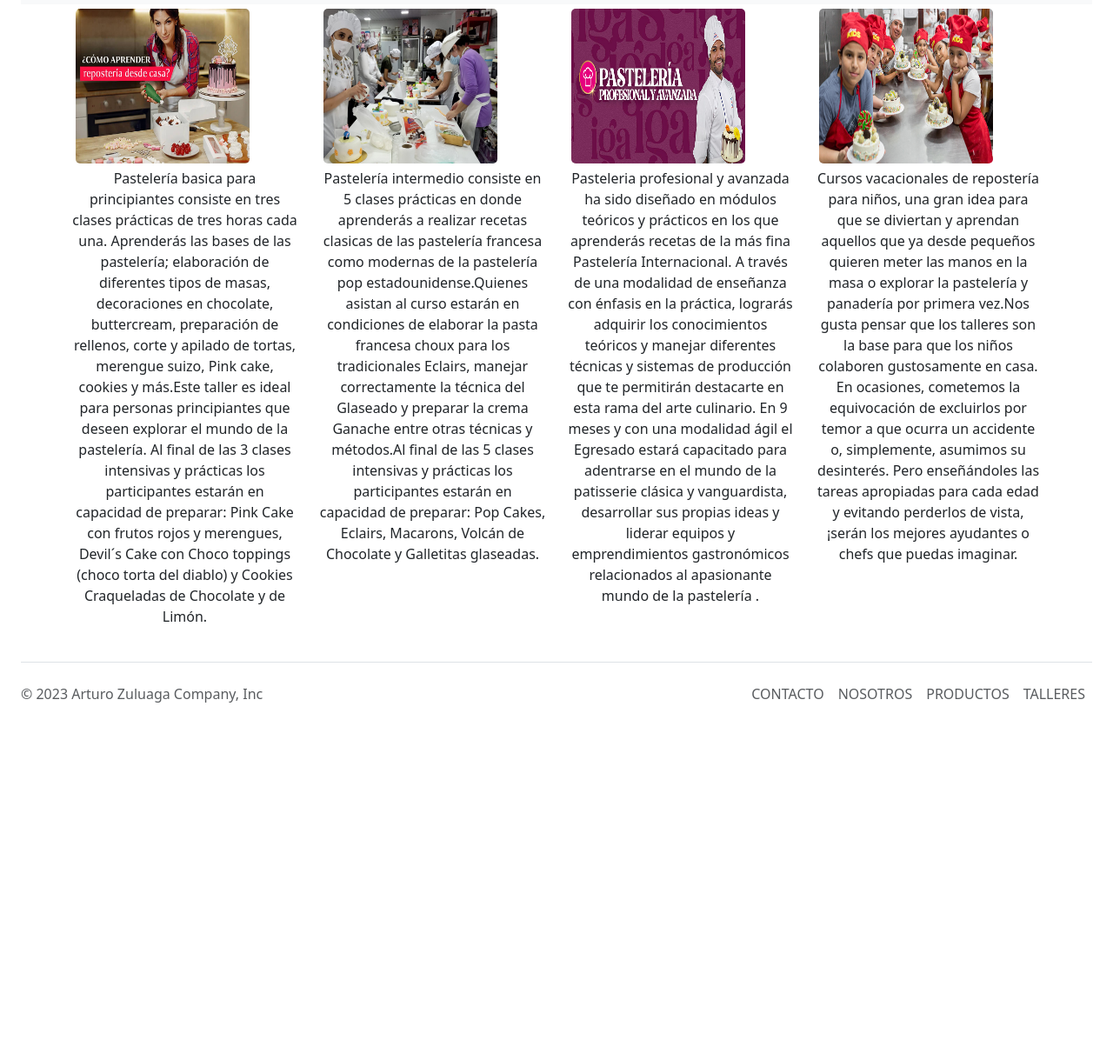
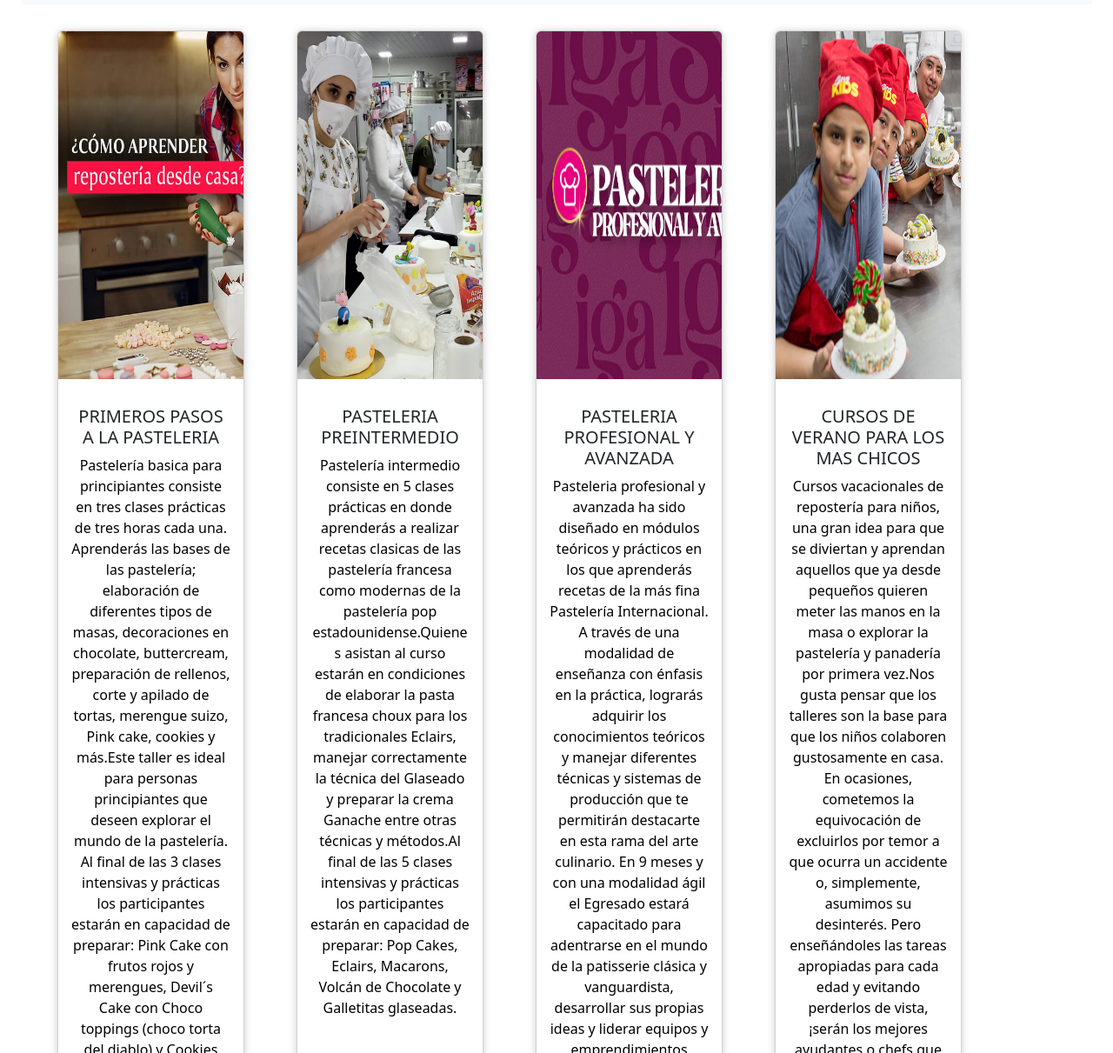
Before and after one commit to Arturo-Zuluaga/PROYECTO-FINAL-ARTURO-ZULUAGA, a plain HTML site: page paginas/talleres.html in a window 1280 px wide. Shown: the part 229-1440 px from the top of the page at 87% size. Before the commit the page ends 1063 px from the top, so only its background shows below. Drawn offline with nearby package versions, Linux system fonts and the light colour scheme.

Commit message:
aplicacion de palabras claves para SEM

```diff
--- a/paginas/talleres.html
+++ b/paginas/talleres.html
@@ -4,7 +4,9 @@
 <head>
   <meta charset="UTF-8">
   <meta name="viewport" content="width=device-width, initial-scale=1.0">
-  <title>Grid</title>
+  <title>VEN A ESTUDIAR</title>
+  <meta name="description" value="los mejores para tu enseñanza">
+  <meta name="keywords" value="nivel academico, material de apoyo, profesores especializados, certificados, niños y adultos, comienza desde cero, empieza tu profesion">
 
   <link href="https://cdn.jsdelivr.net/npm/bootstrap@5.3.0-alpha1/dist/css/bootstrap.min.css" rel="stylesheet"
     integrity="sha384-GLhlTQ8iRABdZLl6O3oVMWSktQOp6b7In1Zl3/Jr59b6EGGoI1aFkw7cmDA6j6gD" crossorigin="anonymous">
@@ -17,7 +19,7 @@
 
   <header class="header">
     <div class="text-center">
-            <img src="../multimedia/media/logo1.jpg"  class="img-fluid" alt="logo de marca">
+      <img src="../multimedia/media/logo1.jpg" class="img-fluid" alt="logo de marca">
     </div>
   </header>
 
@@ -31,7 +33,9 @@
       <nav class="navbar navbar-expand-lg bg-body-tertiary">
         <div class="container-fluid">
           <a class="navbar-brand" href="#" _msttexthash="381446" _msthash="272">Frenesi Cupcakes</a>
-              <button class="navbar-toggler" type="button" data-bs-toggle="collapse" data-bs-target="#navbarNavDropdown" aria-controls="navbarNavDropdown" aria-expanded="false" aria-label="Toggle navigation" _msthidden="A" _mstaria-label="320099" _msthash="273">
+          <button class="navbar-toggler" type="button" data-bs-toggle="collapse" data-bs-target="#navbarNavDropdown"
+            aria-controls="navbarNavDropdown" aria-expanded="false" aria-label="Toggle navigation" _msthidden="A"
+            _mstaria-label="320099" _msthash="273">
             <span class="navbar-toggler-icon"></span>
           </button>
           <div class="collapse navbar-collapse" id="navbarNavDropdown">
@@ -40,7 +44,8 @@
                 <a class="nav-link" href="../index.html" _msttexthash="136006" _msthash="275">Inicio</a>
               </li>
               <li class="nav-item">
-                    <a class="nav-link active" aria-current="page" href="./nosotros.html" _msttexthash="59059" _msthash="274">Nosotros</a>
+                <a class="nav-link active" aria-current="page" href="./nosotros.html" _msttexthash="59059"
+                  _msthash="274">Nosotros</a>
               </li>
               <li class="nav-item">
                 <a class="nav-link" href="./contacto.html" _msttexthash="136006" _msthash="275">Contacto</a>
@@ -49,12 +54,17 @@
                 <a class="nav-link" href="#" _msttexthash="95589" _msthash="276">Talleres</a>
               </li>
               <li class="nav-item dropdown">
-                    <a class="nav-link dropdown-toggle" href="./nuestros-productos.html" role="button" data-bs-toggle="dropdown" aria-expanded="false" _msttexthash="339885" _msthash="277"> Productos</a>
+                <a class="nav-link dropdown-toggle" href="./nuestros-productos.html" role="button"
+                  data-bs-toggle="dropdown" aria-expanded="false" _msttexthash="339885" _msthash="277"> Productos</a>
                 <ul class="dropdown-menu" _mstvisible="0">
-                      <li _mstvisible="1"><a class="dropdown-item" href="./nuestros-pructos.html" _msttexthash="93353" _msthash="278" _mstvisible="2">Hechizolate</a></li>
-                      <li _mstvisible="1"><a class="dropdown-item" href="./nuestros-pructos.html" _msttexthash="180622" _msthash="279" _mstvisible="2">Redvelvet</a></li>
-                      <li _mstvisible="1"><a class="dropdown-item" href="./nuestros-pructos.html" _msttexthash="230152" _msthash="280" _mstvisible="2">Tormenta de dulce de leche</a></li>
-                      <li _mstvisible="1"><a class="dropdown-item" href="./nuestros-pructos.html" _msttexthash="93353" _msthash="278" _mstvisible="2">Verano citrico</a></li>
+                  <li _mstvisible="1"><a class="dropdown-item" href="./nuestros-pructos.html" _msttexthash="93353"
+                      _msthash="278" _mstvisible="2">Hechizolate</a></li>
+                  <li _mstvisible="1"><a class="dropdown-item" href="./nuestros-pructos.html" _msttexthash="180622"
+                      _msthash="279" _mstvisible="2">Redvelvet</a></li>
+                  <li _mstvisible="1"><a class="dropdown-item" href="./nuestros-pructos.html" _msttexthash="230152"
+                      _msthash="280" _mstvisible="2">Tormenta de dulce de leche</a></li>
+                  <li _mstvisible="1"><a class="dropdown-item" href="./nuestros-pructos.html" _msttexthash="93353"
+                      _msthash="278" _mstvisible="2">Verano citrico</a></li>
                 </ul>
               </li>
             </ul>
@@ -64,7 +74,7 @@
 
 
 
-    <div class="container text-center">
+      <!-- <div class="container text-center">
         <div class="row">
           <div class="col" _msttexthash="94627" _msthash="187">
 
@@ -75,7 +85,8 @@
             <p>Pastelería basica para principiantes consiste en tres clases prácticas de tres horas cada una. Aprenderás
               las
               bases de las pastelería; elaboración de diferentes tipos de masas, decoraciones en chocolate, buttercream,
-            preparación de rellenos, corte y apilado de tortas, merengue suizo, Pink cake, cookies y más.Este taller es
+              preparación de rellenos, corte y apilado de tortas, merengue suizo, Pink cake, cookies y más.Este taller
+              es
               ideal para personas principiantes que deseen explorar el mundo de la pastelería. Al final de las 3 clases
               intensivas y
               prácticas los participantes estarán en capacidad de preparar: Pink Cake con frutos rojos y merengues,
@@ -92,11 +103,13 @@
               <img src="../multimedia/media/taller2.jpeg" alt="imagen de diseño">
             </div>
 
-        <p>Pastelería intermedio consiste en 5 clases prácticas en donde aprenderás a realizar recetas clasicas de las
+            <p>Pastelería intermedio consiste en 5 clases prácticas en donde aprenderás a realizar recetas clasicas de
+              las
               pastelería francesa como modernas de la pastelería pop estadounidense.Quienes asistan al curso estarán en
               condiciones de elaborar la pasta francesa choux para los tradicionales Eclairs, manejar correctamente la
               técnica
-          del Glaseado y preparar la crema Ganache entre otras técnicas y métodos.Al final de las 5 clases intensivas
+              del Glaseado y preparar la crema Ganache entre otras técnicas y métodos.Al final de las 5 clases
+              intensivas
               y
               prácticas los participantes estarán en capacidad de preparar: Pop Cakes, Eclairs, Macarons, Volcán de
               Chocolate
@@ -113,7 +126,8 @@
 
             <p>Pasteleria profesional y avanzada ha sido diseñado en módulos teóricos y prácticos en los que aprenderás
               recetas
-          de la más fina Pastelería Internacional. A través de una modalidad de enseñanza con énfasis en la práctica,
+              de la más fina Pastelería Internacional. A través de una modalidad de enseñanza con énfasis en la
+              práctica,
               lograrás adquirir los conocimientos teóricos y manejar diferentes técnicas y sistemas de producción que te
               permitirán destacarte en esta rama del arte culinario.
               En 9 meses y con una modalidad ágil el Egresado estará capacitado para adentrarse en el mundo de la
@@ -136,20 +150,93 @@
               gusta
               pensar que los talleres son la base para que los niños colaboren gustosamente en casa. En ocasiones,
               cometemos la equivocación de excluirlos por temor a que ocurra un accidente o, simplemente, asumimos su
-          desinterés. Pero enseñándoles las tareas apropiadas para cada edad y evitando perderlos de vista, ¡serán los
+              desinterés. Pero enseñándoles las tareas apropiadas para cada edad y evitando perderlos de vista, ¡serán
+              los
               mejores ayudantes o chefs que puedas imaginar.</p>
 
           </div>
+        </div>
+      </div> -->
+
+
+      <div class="container-fluid">
+        <div class="clase">
+          <div class="card">
+            <figure>
+              <img src="../multimedia/media/taller1.jpg" class="card-img-top" alt="...">
+            </figure>
+            <div class="contenido">
+              <h5>PRIMEROS PASOS A LA PASTELERIA</h5>
+              <p class="card-text">Pastelería basica para principiantes consiste en tres clases prácticas de tres horas
+                cada una. Aprenderás las bases de las pastelería; elaboración de diferentes tipos de masas, decoraciones
+                en chocolate, buttercream, preparación de rellenos, corte y apilado de tortas, merengue suizo, Pink
+                cake, cookies y más.Este taller es ideal para personas principiantes que deseen explorar el mundo de la
+                pastelería. Al final de las 3 clases intensivas y prácticas los participantes estarán en capacidad de
+                preparar: Pink Cake con frutos rojos y merengues, Devil´s Cake con Choco toppings (choco torta del
+                diablo) y Cookies Craqueladas de Chocolate y de Limón..</p>
+            </div>
+          </div>
+
+          <div class="card">
+            <figure>
+              <img src="../multimedia/media/taller2.jpeg" class="card-img-top" alt="...">
+            </figure>
+            <div class="contenido">
+              <h5>PASTELERIA PREINTERMEDIO</h5>
+              <p class="card-text"> Pastelería intermedio consiste en 5 clases prácticas en donde aprenderás a realizar
+                recetas clasicas de las pastelería francesa como modernas de la pastelería pop estadounidense.Quienes
+                asistan al curso estarán en condiciones de elaborar la pasta francesa choux para los tradicionales
+                Eclairs, manejar correctamente la técnica del Glaseado y preparar la crema Ganache entre otras técnicas
+                y métodos.Al final de las 5 clases intensivas y prácticas los participantes estarán en capacidad de
+                preparar: Pop Cakes, Eclairs, Macarons, Volcán de Chocolate y Galletitas glaseadas.</p>
+            </div>
+          </div>
+
+          <div class="card">
+            <figure>
+              <img src="../multimedia/media/taller3.jpg" class="card-img-top" alt="...">
+            </figure>
+            <div class="contenido">
+              <h5>PASTELERIA PROFESIONAL Y AVANZADA</h5>
+              <p class="card-text">Pasteleria profesional y avanzada ha sido diseñado en módulos teóricos y prácticos en
+                los que aprenderás recetas de la más fina Pastelería Internacional. A través de una modalidad de
+                enseñanza con énfasis en la práctica, lograrás adquirir los conocimientos teóricos y manejar diferentes
+                técnicas y sistemas de producción que te permitirán destacarte en esta rama del arte culinario. En 9
+                meses y con una modalidad ágil el Egresado estará capacitado para adentrarse en el mundo de la
+                patisserie clásica y vanguardista, desarrollar sus propias ideas y liderar equipos y emprendimientos
+                gastronómicos relacionados al apasionante mundo de la pastelería .</p>
+
+            </div>
+          </div>
+
+          <div class="card">
+            <figure>
+              <img src="../multimedia/media/taller4.jpg" class="card-img-top" alt="...">
+            </figure>
+            <div class="contenido">
+              <h5>CURSOS DE VERANO PARA LOS MAS CHICOS</h5>
+              <p class="card-text">Cursos vacacionales de repostería para niños, una gran idea para que se diviertan y
+                aprendan aquellos que ya desde pequeños quieren meter las manos en la masa o explorar la pastelería y
+                panadería por primera vez.Nos gusta pensar que los talleres son la base para que los niños colaboren
+                gustosamente en casa. En ocasiones, cometemos la equivocación de excluirlos por temor a que ocurra un
+                accidente o, simplemente, asumimos su desinterés. Pero enseñándoles las tareas apropiadas para cada edad
+                y evitando perderlos de vista, ¡serán los mejores ayudantes o chefs que puedas imaginar.</p>
+            </div>
+          </div>
+
         </div>
       </div>
 
 
 
       <footer class="d-flex flex-wrap justify-content-between align-items-center py-3 my-4 border-top">
-      <p class="col-md-4 mb-0 text-muted">&copy; 2023 Arturo Zuluaga  Company, Inc</p>
+        <p class="col-md-4 mb-0 text-muted">&copy; 2023 Arturo Zuluaga Company, Inc</p>
 
-      <a href="/" class="col-md-4 d-flex align-items-center justify-content-center mb-3 mb-md-0 me-md-auto link-dark text-decoration-none">
-        <svg class="bi me-2" width="40" height="32"><use xlink:href="#bootstrap"/></svg>
+        <a href="/"
+          class="col-md-4 d-flex align-items-center justify-content-center mb-3 mb-md-0 me-md-auto link-dark text-decoration-none">
+          <svg class="bi me-2" width="40" height="32">
+            <use xlink:href="#bootstrap" />
+          </svg>
         </a>
 
         <ul class="nav col-md-4 justify-content-end">
```
Also changed, not shown: index.html (+3 -2 lines), paginas/contacto.html (+3 -1 lines), paginas/nosotros.html (+3 -1 lines), paginas/nuestros-pructos.html (+6 -3 lines). Lines whose indentation alone changed are shown as unchanged.
